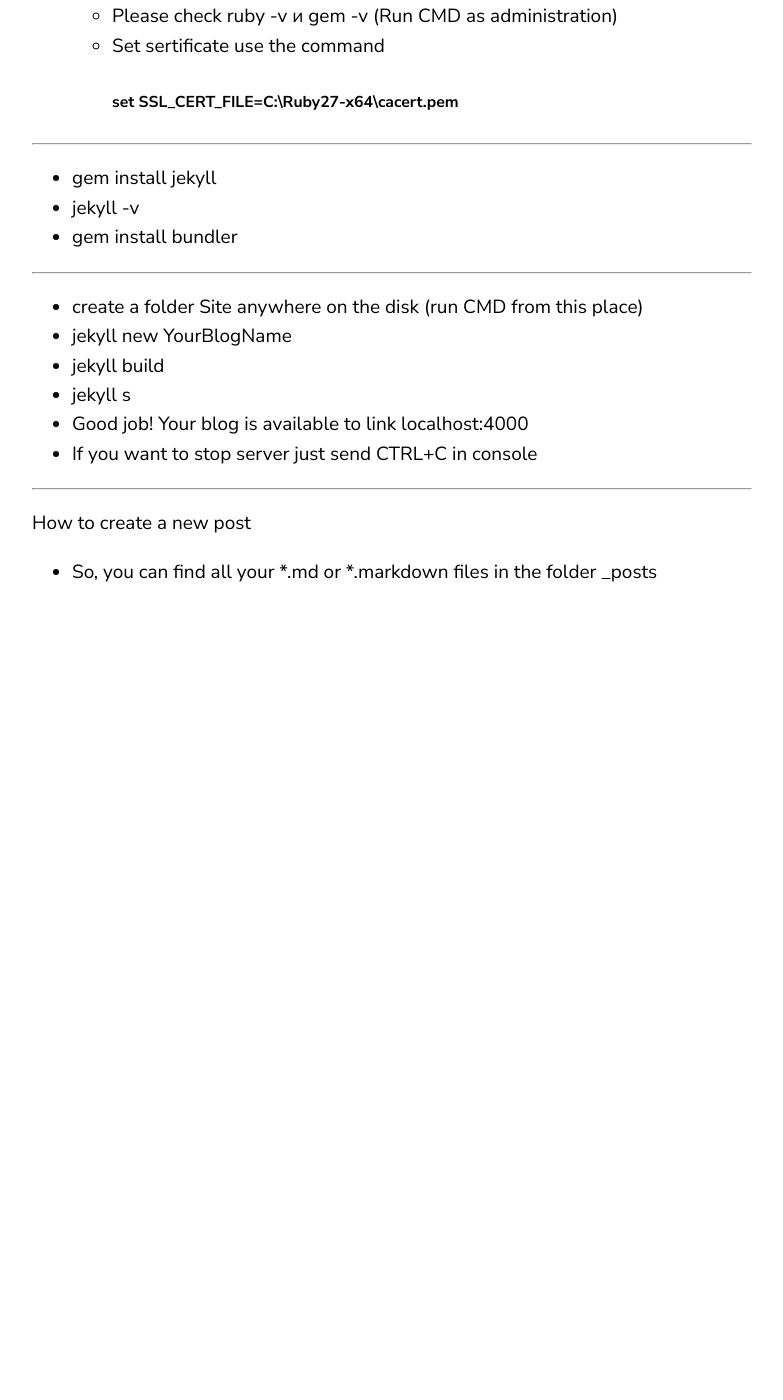
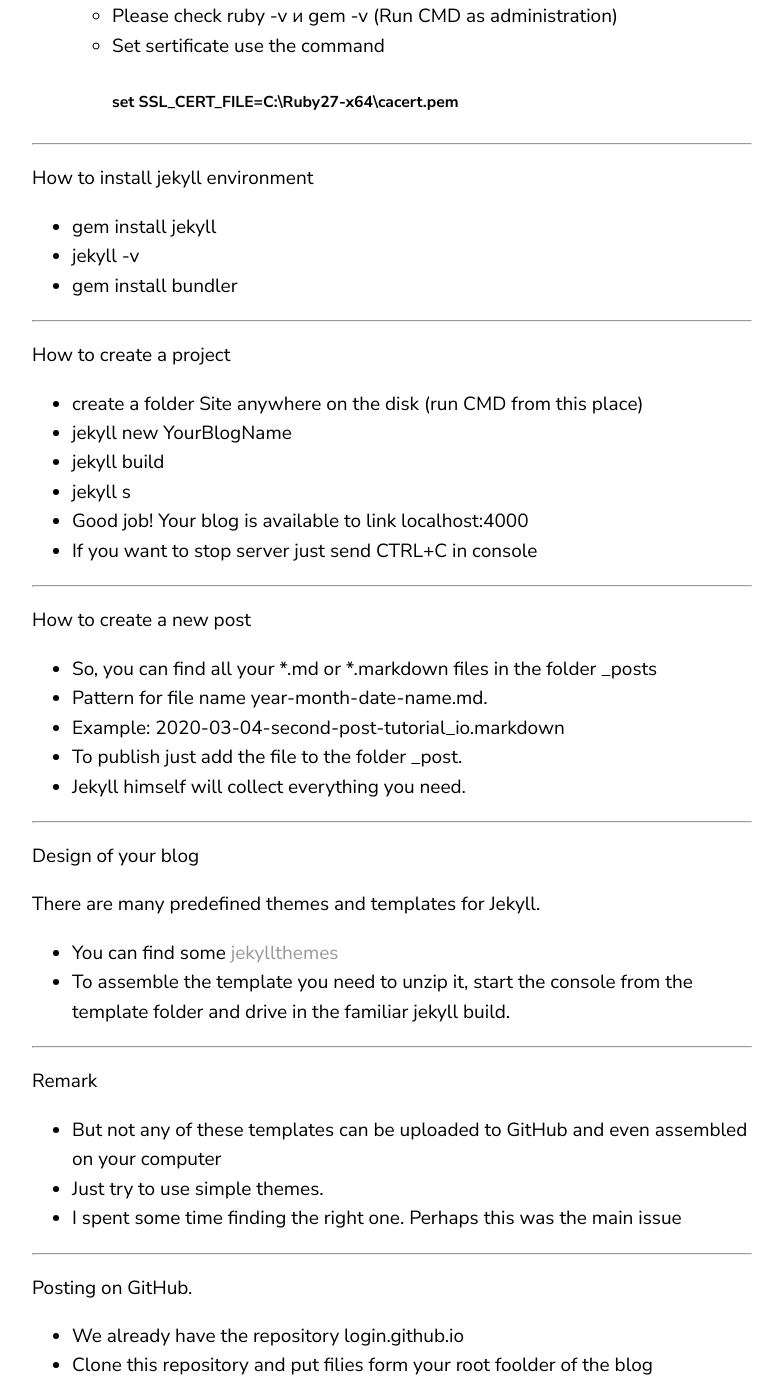
Before and after one commit to Rocket47/Rocket47.github.io, a Jekyll site: the page built from _posts/2020-03-04-second-post-tutorial_io.markdown, in a window 1280 px wide and 1400 px high, scrolled down 939 px. Shown: the whole window, without its empty margins (68-851 px from the left). Built offline with Jekyll 4.4.1, drawn with Linux system fonts in a browser that asks for light colours; before the commit the page ends 1545 px from its top, so only the background shows below that.

Commit message:
update post 2.0

```diff
--- a/_posts/2020-03-04-second-post-tutorial_io.markdown
+++ b/_posts/2020-03-04-second-post-tutorial_io.markdown
@@ -24,12 +24,14 @@ First of all:
 	##### set SSL_CERT_FILE=C:\Ruby27-x64\cacert.pem
 
 ***
+How to install jekyll environment
 
 * gem install jekyll
 * jekyll -v
 * gem install bundler
 
 ***
+How to create a project
 
 * create a folder Site anywhere on the disk (run CMD from this plaсe)
 * jekyll new YourBlogName
@@ -43,3 +45,27 @@ First of all:
 How to create a new post
 
 * So, you can find all your *.md or *.markdown files in the folder _posts
+* Pattern for file name  year-month-date-name.md.
+* Example: 2020-03-04-second-post-tutorial_io.markdown
+* To publish just add the file to the folder _post.
+* Jekyll himself will collect everything you need.
+
+***
+Design of your blog
+
+There are many predefined themes and templates for Jekyll.
+
+* You can find some [jekyllthemes](https://rubyinstaller.org/)
+* To assemble the template you need to unzip it, start the console from the template folder and drive in the familiar jekyll build.
+
+***
+Remark
+* But not any of these templates can be uploaded to GitHub and even assembled on your computer
+* Just try to use simple themes.
+* I spent some time finding the right one. Perhaps this was the main issue
+
+***
+Posting on GitHub.
+
+* We already have the repository login.github.io
+* Clone this repository and put filies form your root foolder of the blog
```
